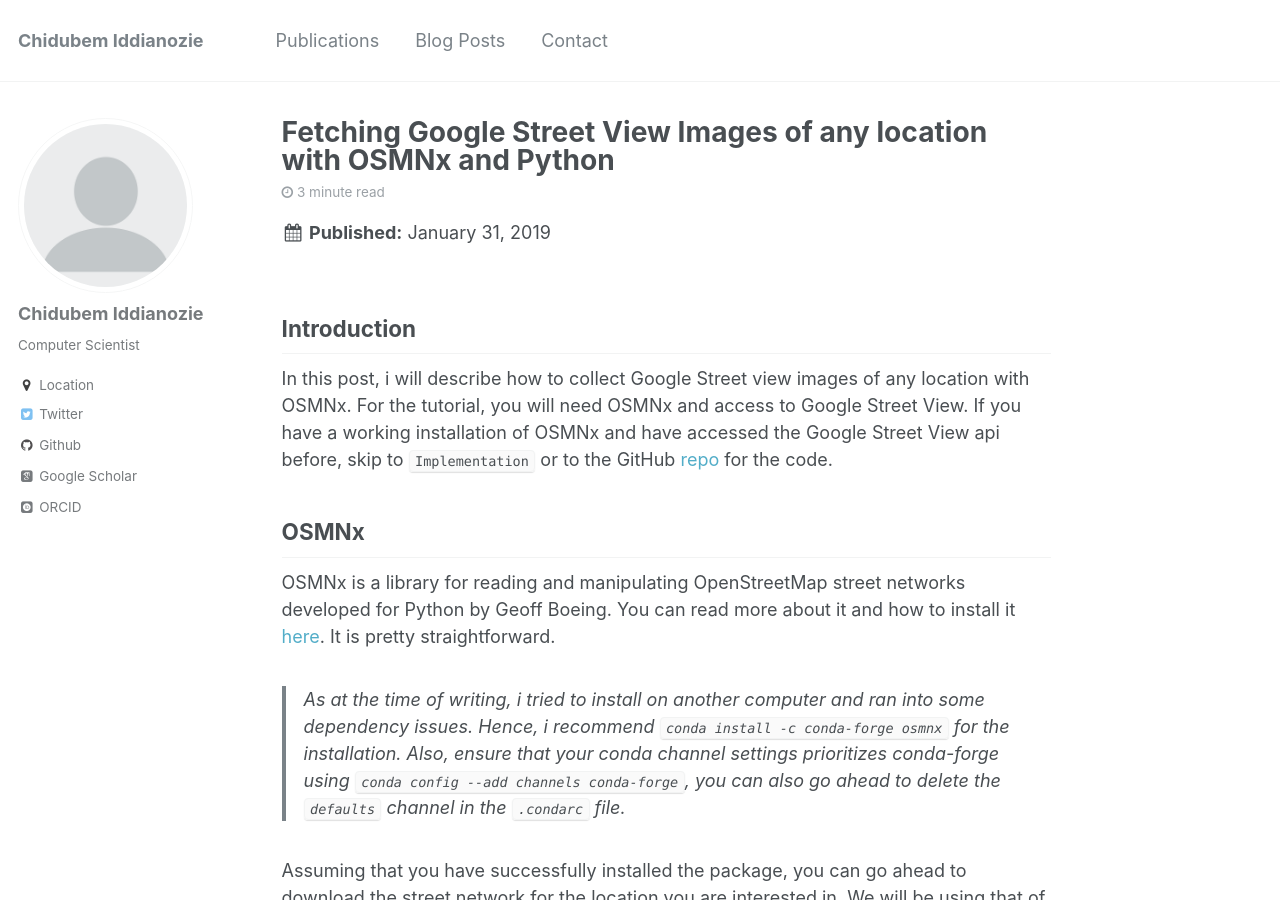
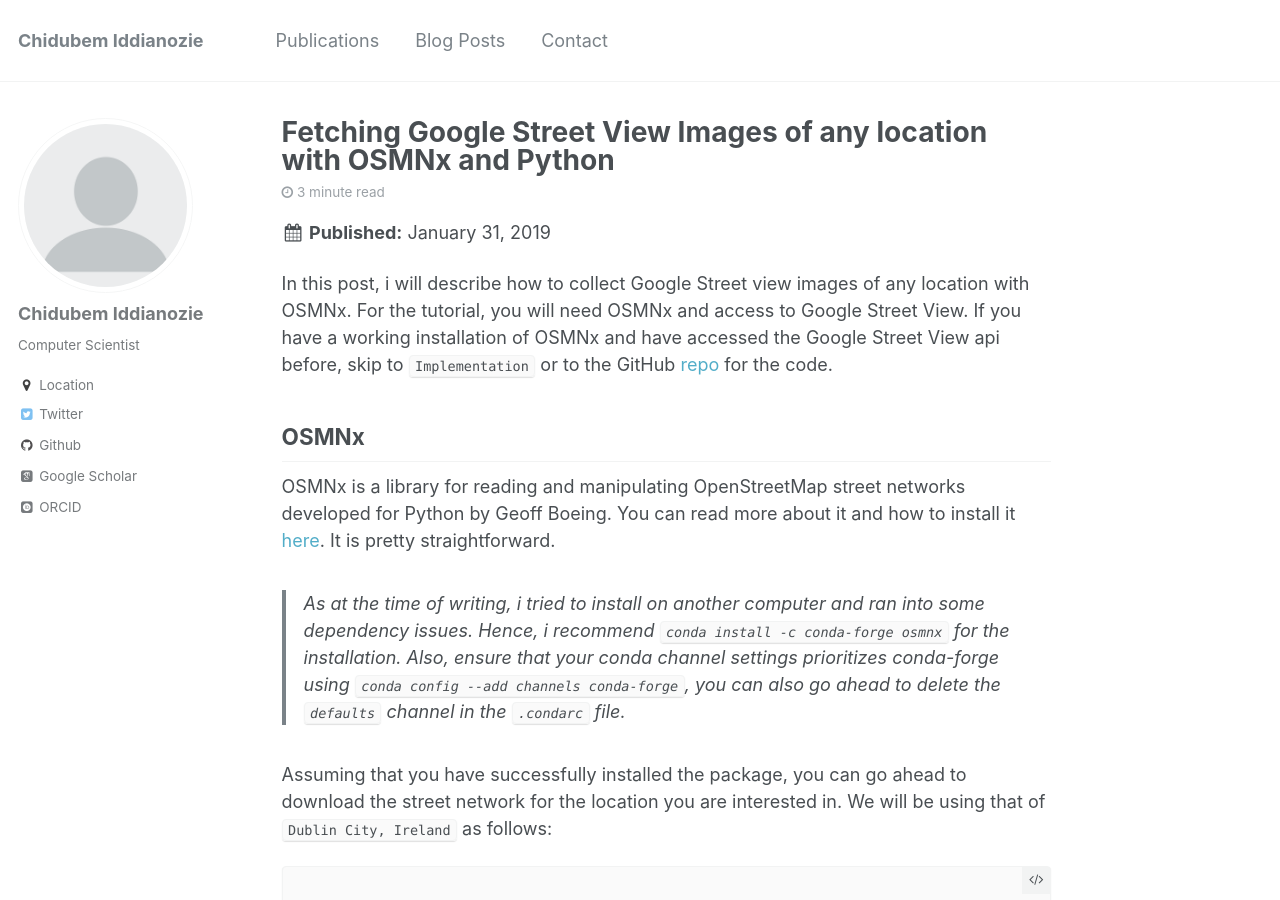
Before and after one commit to chiddianozie/chidubem-iddianozie, a Jekyll site: the page built from _posts/2018-01-31-fetching-google-street-view-images-of-any-location-with-osmnx-and-python.md, in a window 1280 px wide and 900 px high. Built offline with Jekyll 4.4.1, drawn with Linux system fonts in a browser that asks for light colours; some web fonts are replaced.

````diff
--- a/_posts/2018-01-31-fetching-google-street-view-images-of-any-location-with-osmnx-and-python.md
+++ b/_posts/2018-01-31-fetching-google-street-view-images-of-any-location-with-osmnx-and-python.md
@@ -9,8 +9,6 @@ tags:
   - Python
   - Spatial
 ---
-
-## Introduction
 
 In this post, i will describe how to collect Google Street view images of any location with OSMNx. For the tutorial, you will need OSMNx and access to Google Street View. If you have a working installation of OSMNx and have accessed the Google Street View api before, skip to `Implementation` or to the GitHub [repo](https://github.com/Notable1) for the code.
 
@@ -61,7 +59,9 @@ import urllib.parse
 
 We will use geopandas to read the street network written to disk above.
 
-> As OSMNx is dependent on geopandas, you should have it installed already. If for some reason you don't. install it with [conda](https://anaconda.org/conda-forge/geopandas) or [pip](https://pypi.org/project/geopandas/)
+> As OSMNx is dependent on geopandas, you should have it installed already. If for some reason you don't. install it with [conda](https://anaconda.org/conda-forge/geopandas) or [pip](https://pypi.org/project/geopandas/).
+
+
 
 ```python
 
````
Also changed, not shown: _pages/about.md (+1 -1 lines).
